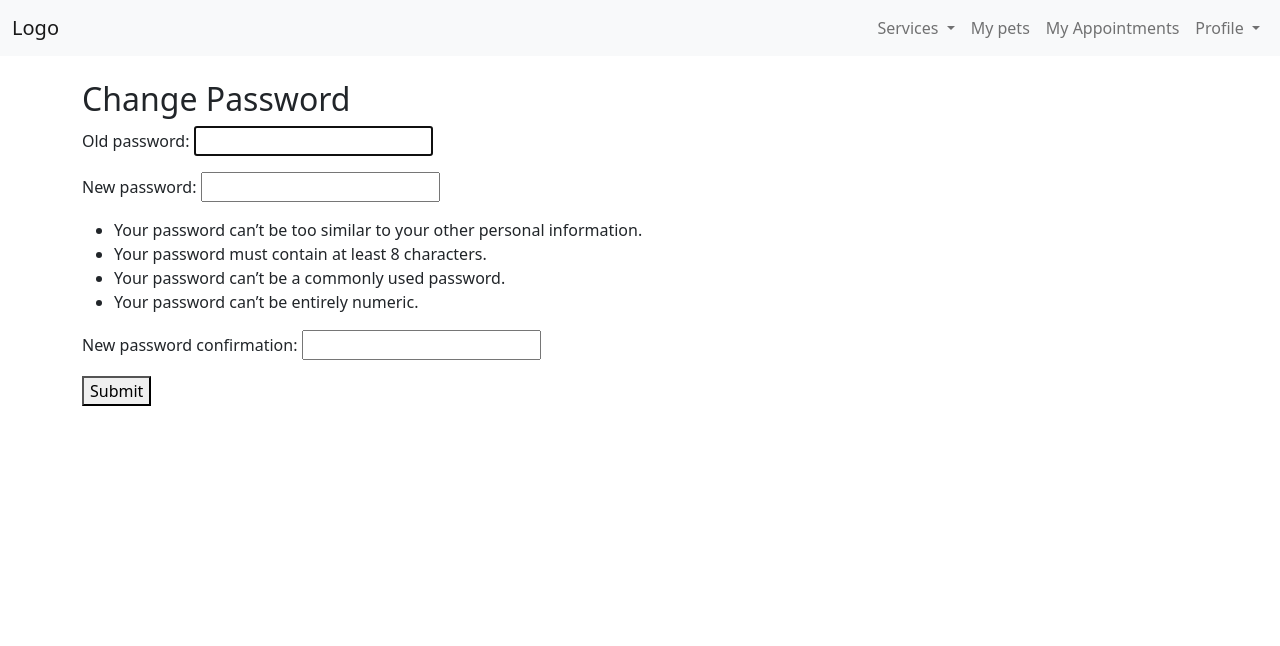
After one commit to JEHANALIK/project3-pets, a Django app: page /change-password/ in a window 1280 px wide. The commit adds this page. Shown: the top 646 px of the page. Run offline with Django 4.2, Linux system fonts and the light colour scheme; the visitor is signed in with stand-in values (Sample User, id 1).

Commit message:
add change password done with @jehanalik

```diff
--- a/pets/main_app/templates/base.html
+++ b/pets/main_app/templates/base.html
@@ -45,7 +45,7 @@
                     </a>
                     <ul class="dropdown-menu" aria-labelledby="navbarDropdownMenuLink">
                       <li><a class="dropdown-item" href="#">Edit Profile</a></li>
-                      <li><a class="dropdown-item" href="#">Change Security</a></li>
+                      <li><a class="dropdown-item" href="{% url 'change_password' %}">Change Security</a></li>
                       <li><a class="dropdown-item" href="{% url 'logout' %}">Log Out</a></li>
                     </ul>
                     {% else %}
--- /dev/null
+++ b/pets/main_app/templates/registration/change-password.html
@@ -0,0 +1,13 @@
+{% extends 'base.html' %}
+
+{% block content %}
+
+<h2>Change Password</h2>
+
+<form action="" method="post">
+    {% csrf_token %}
+    {{ form.as_p }}
+    <button type="submit">Submit</button>
+</form>
+
+{% endblock %}
--- a/pets/main_app/urls.py
+++ b/pets/main_app/urls.py
@@ -1,5 +1,6 @@
 from django.urls import path
 from . import views
+from django.contrib.auth import views as auth_views
 
 urlpatterns = [
     #R outes in express , urls in django
@@ -19,4 +20,7 @@ urlpatterns = [
     path('accounts/signup/', views.signup, name='signup'),
 
     # path('profile', us)
+
+    # Change Password
+    path('change-password/', auth_views.PasswordChangeView.as_view(template_name = 'registration/change-password.html', success_url = '/'), name='change_password')
 ]
```
